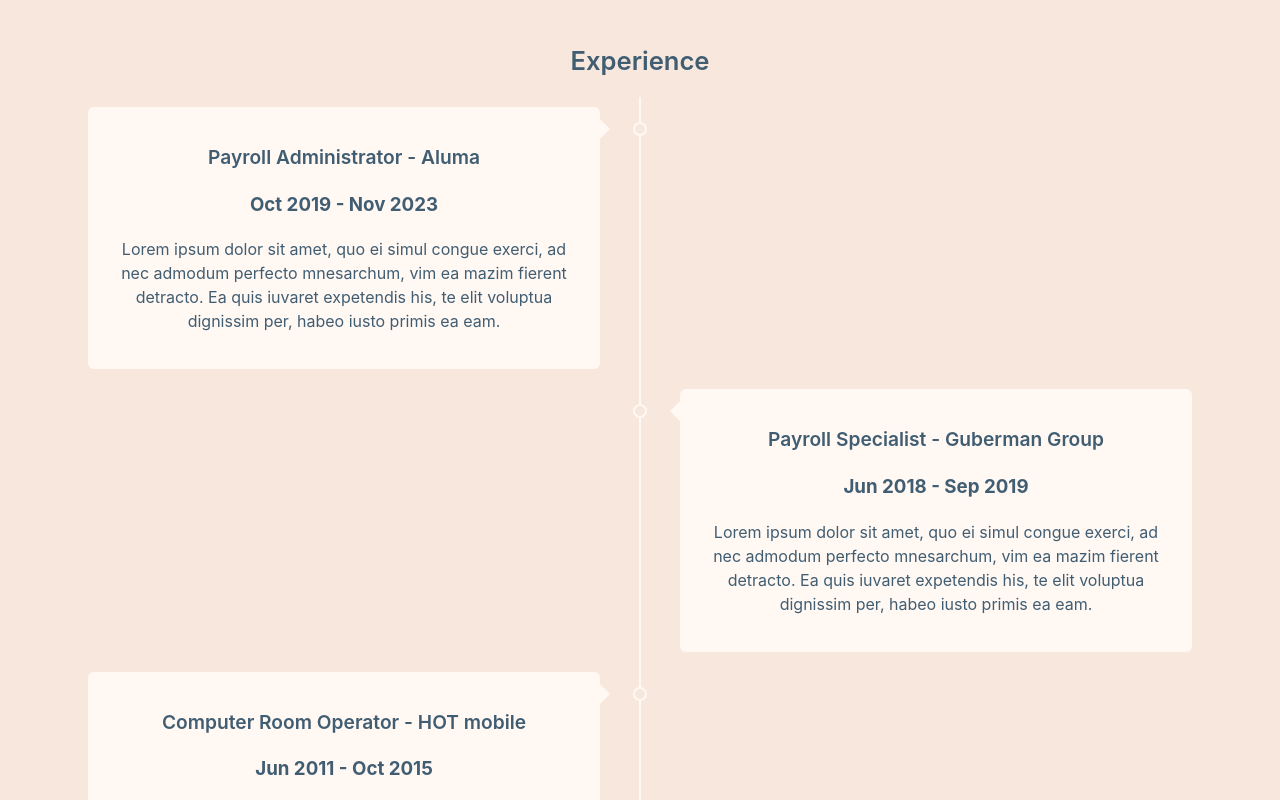
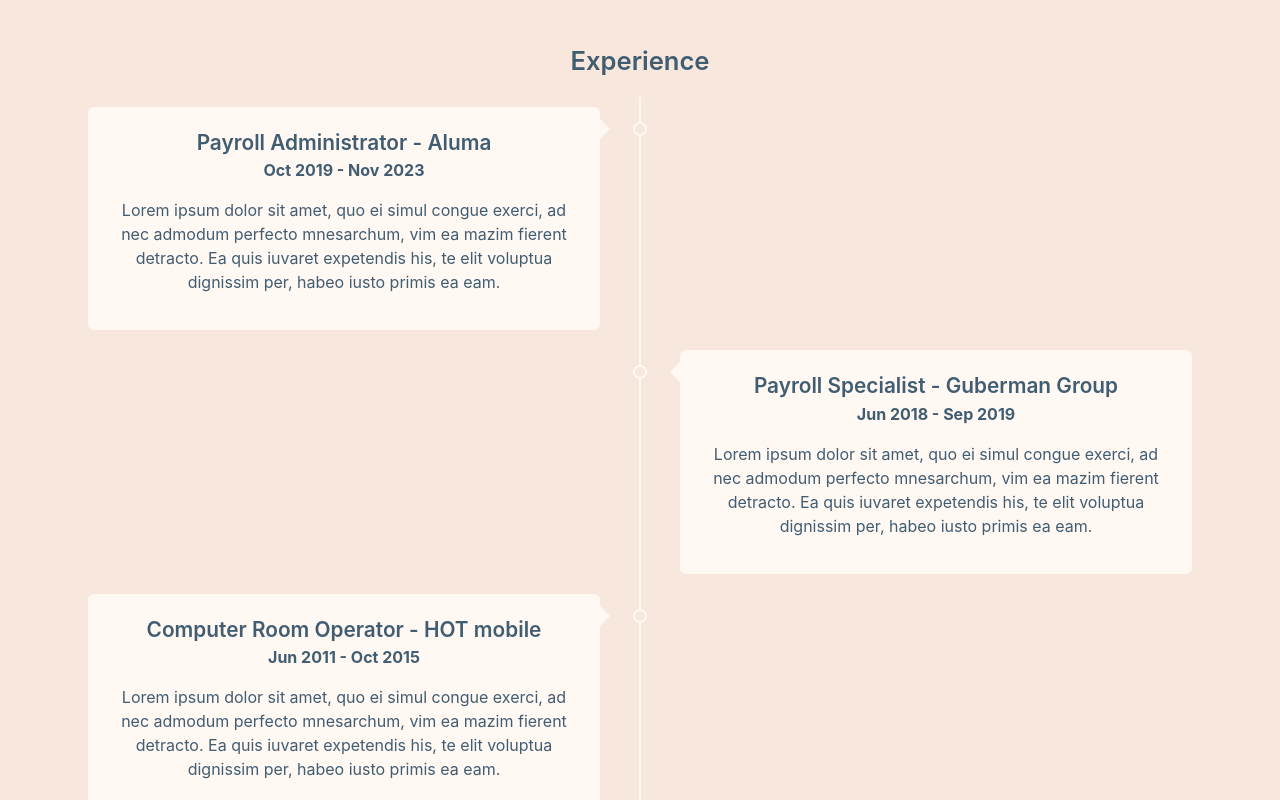
Before and after one commit to Lulzies87/portfolio, a React (Vite) app in the folder app/: page / in a window 1280 px wide. Shown: the part 1340-2140 px from the top of the page. Built offline with nearby package versions, Linux system fonts and the light colour scheme.

Commit message:
define general styles to heading elements

```diff
--- a/app/src/index.scss
+++ b/app/src/index.scss
@@ -3,13 +3,7 @@
 :root {
   font-family: Inter, system-ui, Avenir, Helvetica, Arial, sans-serif;
   line-height: 1.5;
-  // font-weight: 400;
-
-  // color-scheme: light dark;
   color: $text-color;
-
-  // font-synthesis: none;
-  // text-rendering: optimizeLegibility;
   -webkit-font-smoothing: antialiased;
   -moz-osx-font-smoothing: grayscale;
 }
@@ -20,8 +14,14 @@ h1 {
 }
 
 h2 {
-  font-size: 1.2rem;
+  font-size: 1.3rem;
   font-weight: 600;
+  margin: 0;
+}
+
+h3 {
+  font-size: 1rem;
+  margin: 0;
 }
 
 body {
```
